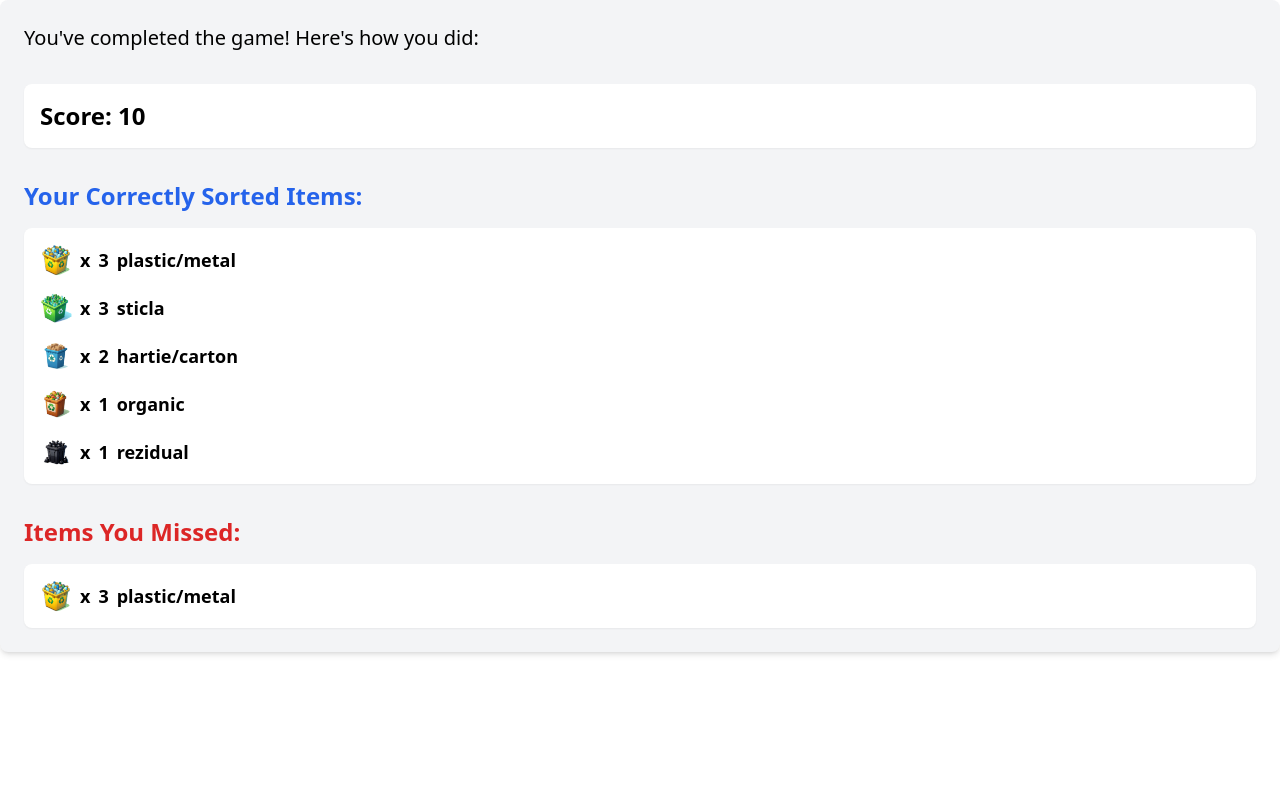
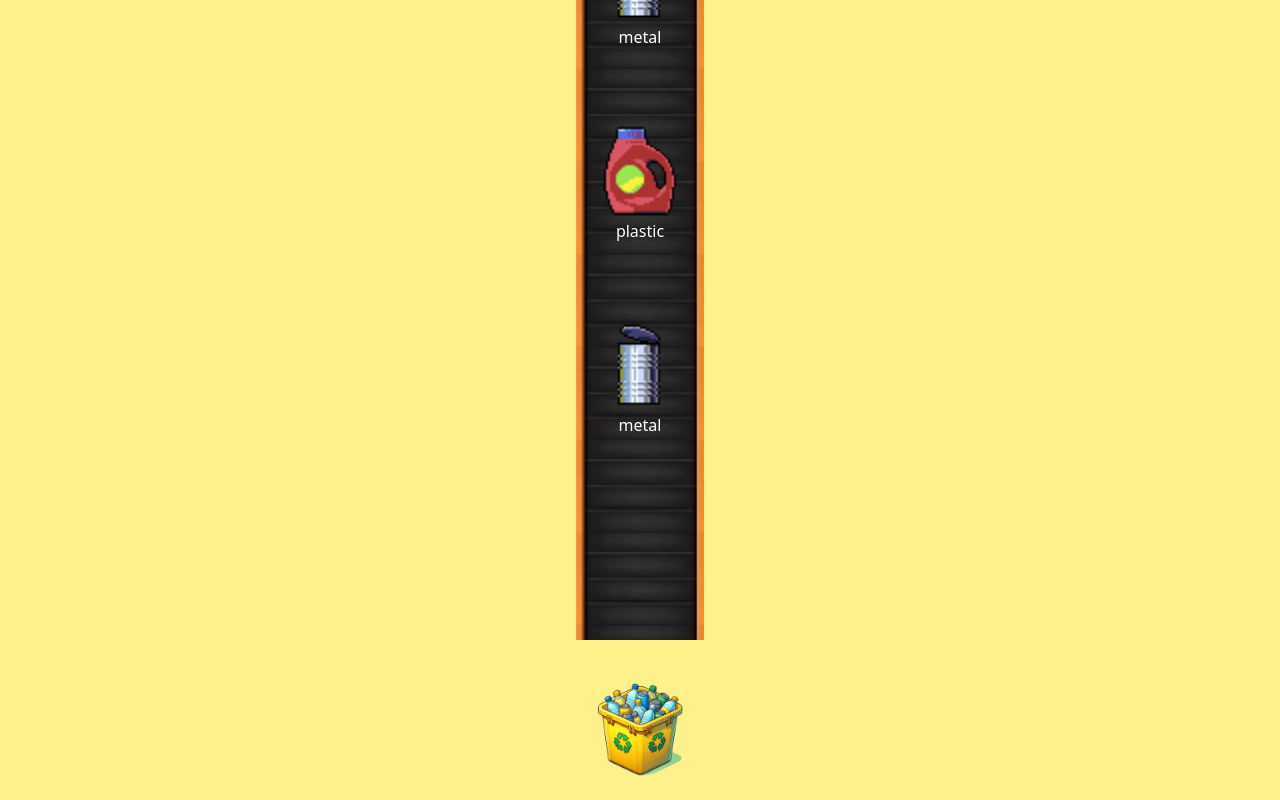
Before and after one commit to ClaudiuBogdan/recycle_quest, a Next.js app: page /playground in a window 1280 px wide. Built offline with nearby package versions, Linux system fonts and the light colour scheme.

Commit message:
feat(tutorial): create base tutorial component

```diff
--- /dev/null
+++ b/src/components/game/tutorial/BasicTutorial.tsx
@@ -0,0 +1,107 @@
+"use client";
+import { useCallback, useEffect, useState } from "react";
+import { BinData, RecycleBinType } from "@/models/Bin";
+import { GameEvent } from "@/models/Game";
+import { TrashItemData } from "@/models/TrashItem";
+import Bins from "../Bins";
+import ConveyorBelt from "../ConveryorBelt";
+import {
+  createItemSelectedEvent,
+  createMissItemEvent,
+  useEvents,
+} from "../hooks/useEvents";
+import { useItems } from "../hooks/useItems";
+import useSize from "../hooks/useSize";
+import useSpeed from "../hooks/useSpeed";
+import { useValidationAnimation } from "../hooks/useValidationAnimation";
+import { ITrashItemUI } from "../types";
+
+interface BasicTutorialProps {
+  bins: BinData[];
+  trashItems: TrashItemData[];
+  onTutorialEnded: (args: {
+    startedAt: string;
+    endedAt: string;
+    events: GameEvent[];
+  }) => void;
+}
+
+const BasicTutorial: React.FC<BasicTutorialProps> = ({
+  bins,
+  trashItems,
+  onTutorialEnded,
+}) => {
+  const [startedAt] = useState(new Date().toISOString());
+  const [tutorialEnded, setTutorialEnded] = useState(false);
+  const { setState: setValidationState, color } = useValidationAnimation();
+  const { items, removeItem, getFirstItem, verifyBinSelection } =
+    useItems(trashItems);
+  const { events, addEvent } = useEvents();
+  const speed = useSpeed(tutorialEnded);
+  const { conveyorBeltSize, binsSize } = useSize();
+
+  useEffect(() => {
+    if (!tutorialEnded) {
+      return;
+    }
+    setTutorialEnded(true); // FIXME
+    onTutorialEnded({
+      startedAt,
+      endedAt: new Date().toISOString(),
+      events,
+    });
+  }, [tutorialEnded, onTutorialEnded, startedAt, events]);
+
+  const handleGameEvent = useCallback(
+    (event: GameEvent) => {
+      addEvent(event);
+    },
+    [addEvent],
+  );
+
+  const handleOverflow = useCallback(
+    (item: ITrashItemUI) => {
+      const event = createMissItemEvent(item.imageId);
+      removeItem(item.id);
+      setValidationState("missed");
+      handleGameEvent(event);
+    },
+    [removeItem, setValidationState, handleGameEvent],
+  );
+
+  const handleBinClick = (binType: RecycleBinType) => {
+    if (tutorialEnded) {
+      return;
+    }
+    const item = getFirstItem();
+    if (!item) {
+      return;
+    }
+    const event = createItemSelectedEvent(item.imageId, item.type, binType);
+    handleGameEvent(event);
+    const isValid = verifyBinSelection(item, binType);
+
+    if (isValid) {
+      removeItem(item.id);
+      setValidationState("valid");
+    } else {
+      setValidationState("missed");
+    }
+  };
+
+  return (
+    <div
+      className={`h-screen ${color} transition duration-300 relative overflow-hidden flex justify-center`}
+    >
+      <ConveyorBelt
+        speed={speed}
+        onOverflow={handleOverflow}
+        items={items}
+        size={conveyorBeltSize}
+      />
+      <Bins bins={bins} onBinClick={handleBinClick} size={binsSize} />
+    </div>
+  );
+};
+
+export default BasicTutorial;
--- /dev/null
+++ b/src/components/game/tutorial/Tutorial.tsx
@@ -0,0 +1,30 @@
+import React from "react";
+import { YellowBin } from "@/data/trashBins";
+import { yellowTrashItems } from "@/data/trashItems";
+import { GameEvent } from "@/models/Game";
+import BasicTutorial from "./BasicTutorial";
+
+interface TutorialProps {
+  // Define your props here
+}
+
+const TutorialComponent: React.FC<TutorialProps> = () => {
+  const handleLevelEnded = (args: {
+    startedAt: string;
+    endedAt: string;
+    events: GameEvent[];
+  }) => {
+    console.log("Level ended", args);
+  };
+  return (
+    <div>
+      <BasicTutorial
+        bins={[YellowBin]}
+        trashItems={yellowTrashItems}
+        onTutorialEnded={handleLevelEnded}
+      />
+    </div>
+  );
+};
+
+export default TutorialComponent;
--- a/src/pages/playground.tsx
+++ b/src/pages/playground.tsx
@@ -1,47 +1,9 @@
-import GameStatsComponent from "@/components/stats/GameStatsComponent";
+import TutorialComponent from "@/components/game/tutorial/Tutorial";
 
 export default function PlaygroundPage() {
   return (
     <main>
-      <GameStatsComponent
-        gameStats={{
-          correct: [
-            {
-              binId: "brown",
-              count: 1,
-              type: "bin_selection",
-            },
-            {
-              binId: "yellow",
-              count: 3,
-              type: "bin_selection",
-            },
-            {
-              binId: "green",
-              count: 3,
-              type: "bin_selection",
-            },
-            {
-              binId: "blue",
-              count: 2,
-              type: "bin_selection",
-            },
-            {
-              binId: "black",
-              count: 1,
-              type: "bin_selection",
-            },
-          ],
-          incorrect: [
-            {
-              binId: "yellow",
-              count: 3,
-              type: "bin_selection",
-            },
-          ],
-        }}
-        score={10}
-      />
+      <TutorialComponent />
     </main>
   );
 }
--- a/src/styles/globals.css
+++ b/src/styles/globals.css
@@ -73,5 +73,5 @@
 }
 
 .bin-clicked {
-  animation: scaleUpDown 0.3s ease;
+  animation: scaleUpDown 300ms ease;
 }
```
